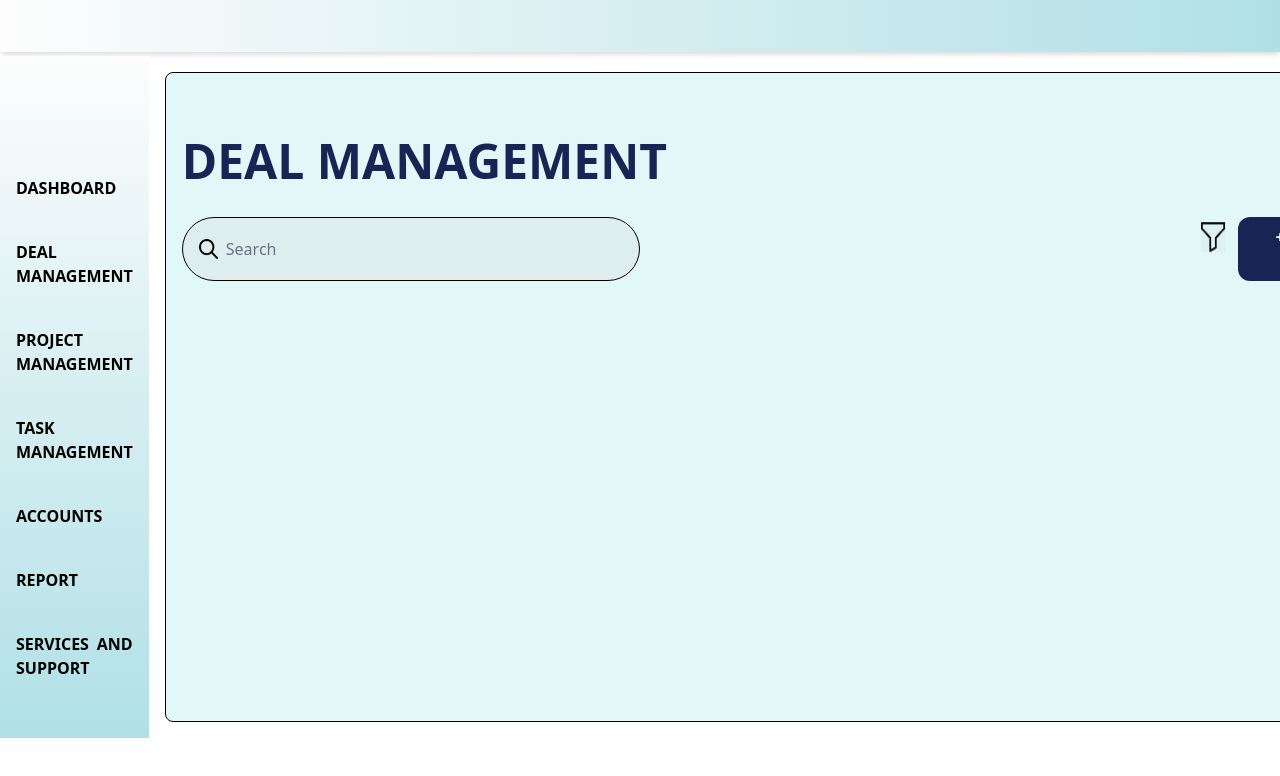
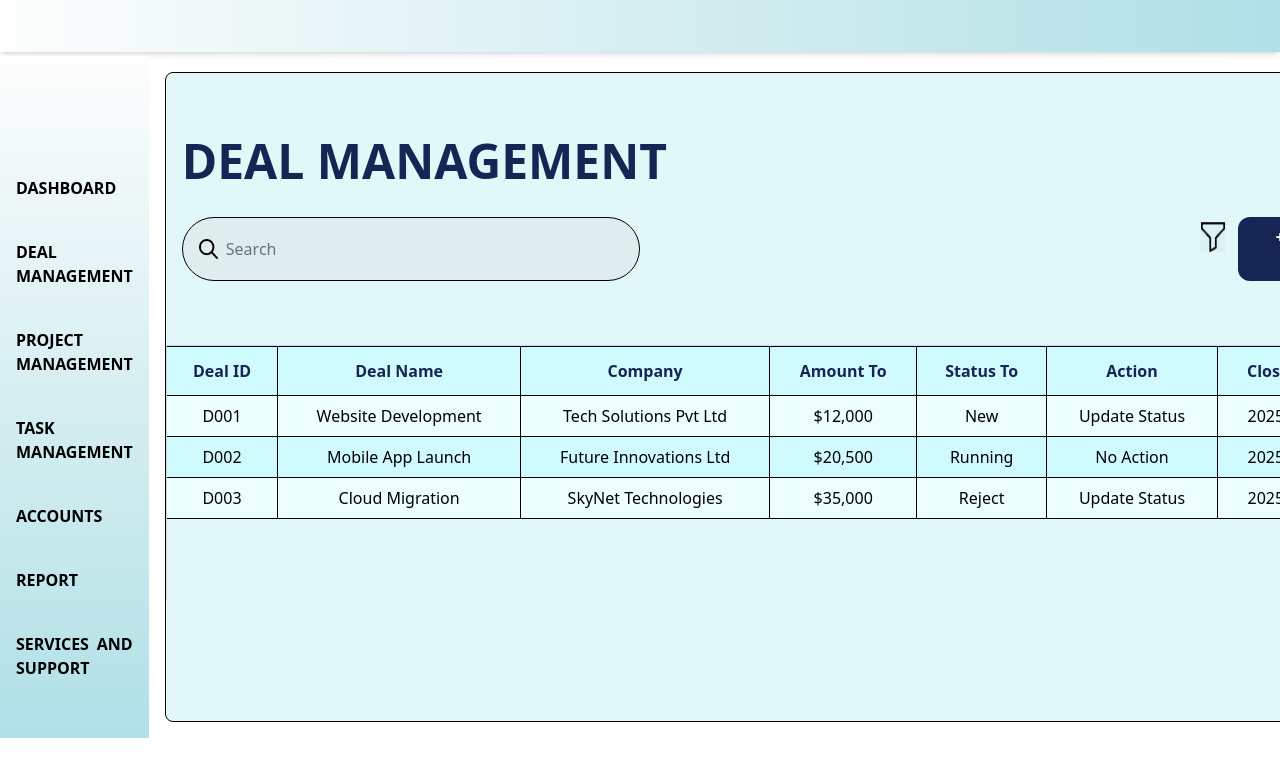
Before and after one commit to Raktim-Koner/customer-relationship-management, a React (Create React App) app: page /deal in a window 1280 px wide. Shown: the top 776 px of the page. Built offline with nearby package versions, Linux system fonts and the light colour scheme.

Commit message:
create table in deal page

```diff
--- /dev/null
+++ b/src/Components/DealPage/DealTable.js
@@ -0,0 +1,42 @@
+import React from 'react'
+import deals from '../../Data file/deals.json'
+
+const DealTable = () => {
+  return (
+     <div className="mt-16  border border-gray-300 border-b-0 h-64 overflow-y-auto">
+      <table className="min-w-full text-center font-sans ">
+        <thead className="bg-cyan-100 sticky top-0 z-10">
+          <tr>
+            {/* change the text color and give the border  */}
+            <th className="px-4 py-3 text-blue-950 font-bold border border-black border-l-0">Deal ID</th>
+            <th className="px-4 py-3 text-blue-950 font-bold border border-black">Deal Name</th>
+            <th className="px-4 py-3 text-blue-950 font-bold border border-black">Company</th>
+            <th className="px-4 py-3 text-blue-950 font-bold border border-black">Amount To</th>
+            <th className="px-4 py-3 text-blue-950 font-bold border border-black">Status To</th>
+            <th className="px-4 py-3 text-blue-950 font-bold border border-black">Action</th>
+            <th className="px-4 py-3 text-blue-950 font-bold border border-black border-r-0">Close Date</th>
+          </tr>
+        </thead>
+        <tbody>
+          {deals.map((deal, index) => (
+            <tr
+              key={index}
+              className={index % 2 === 0 ? 'bg-cyan-50' : 'bg-cyan-100'}
+            >
+              {/* give the border */}
+              <td className="px-4 py-2 border border-black border-l-0">{deal.dealId}</td>
+              <td className="px-4 py-2 border border-black">{deal.dealName}</td>
+              <td className="px-4 py-2 border border-black">{deal.company}</td>
+              <td className="px-4 py-2 border border-black">{deal.amount}</td>
+              <td className="px-4 py-2 border border-black">{deal.status}</td>
+              <td className="px-4 py-2 border border-black">{deal.action}</td>
+              <td className="px-4 py-2 border border-black border-r-0">{deal.closeDate}</td>
+            </tr>
+          ))}
+        </tbody>
+      </table>
+    </div>
+  )
+}
+
+export default DealTable
--- /dev/null
+++ b/src/Data file/deals.json
@@ -0,0 +1,29 @@
+[
+  {
+    "dealId": "D001",
+    "dealName": "Website Development",
+    "company": "Tech Solutions Pvt Ltd",
+    "amount": "$12,000",
+    "status": "New",
+    "action": "Update Status",
+    "closeDate": "2025-08-15"
+  },
+  {
+    "dealId": "D002",
+    "dealName": "Mobile App Launch",
+    "company": "Future Innovations Ltd",
+    "amount": "$20,500",
+    "status": "Running",
+    "action": "No Action",
+    "closeDate": "2025-09-10"
+  },
+  {
+    "dealId": "D003",
+    "dealName": "Cloud Migration",
+    "company": "SkyNet Technologies",
+    "amount": "$35,000",
+    "status": "Reject",
+    "action": "Update Status",
+    "closeDate": "2025-07-25"
+  }
+]
--- a/src/Pages/Deal.js
+++ b/src/Pages/Deal.js
@@ -2,6 +2,7 @@ import React, { useState } from 'react';
 import DealName from '../Components/DealPage/DealName'
 import DealSearch from '../Components/DealPage/DealSearch'
 import DealFilter from '../Components/DealPage/DealFilter'
+import DealTable from '../Components/DealPage/DealTable'
 
 const Deal = () => {
   const [isModelFlag, setIsModelFlag] = useState(false);
@@ -25,6 +26,7 @@ const Deal = () => {
 
 
       </div>
+      <DealTable/>
     </div>
   )
 }
```
Also changed, not shown: src/Components/ProjectPage/ProjectForm.js (+10 -0 lines).
